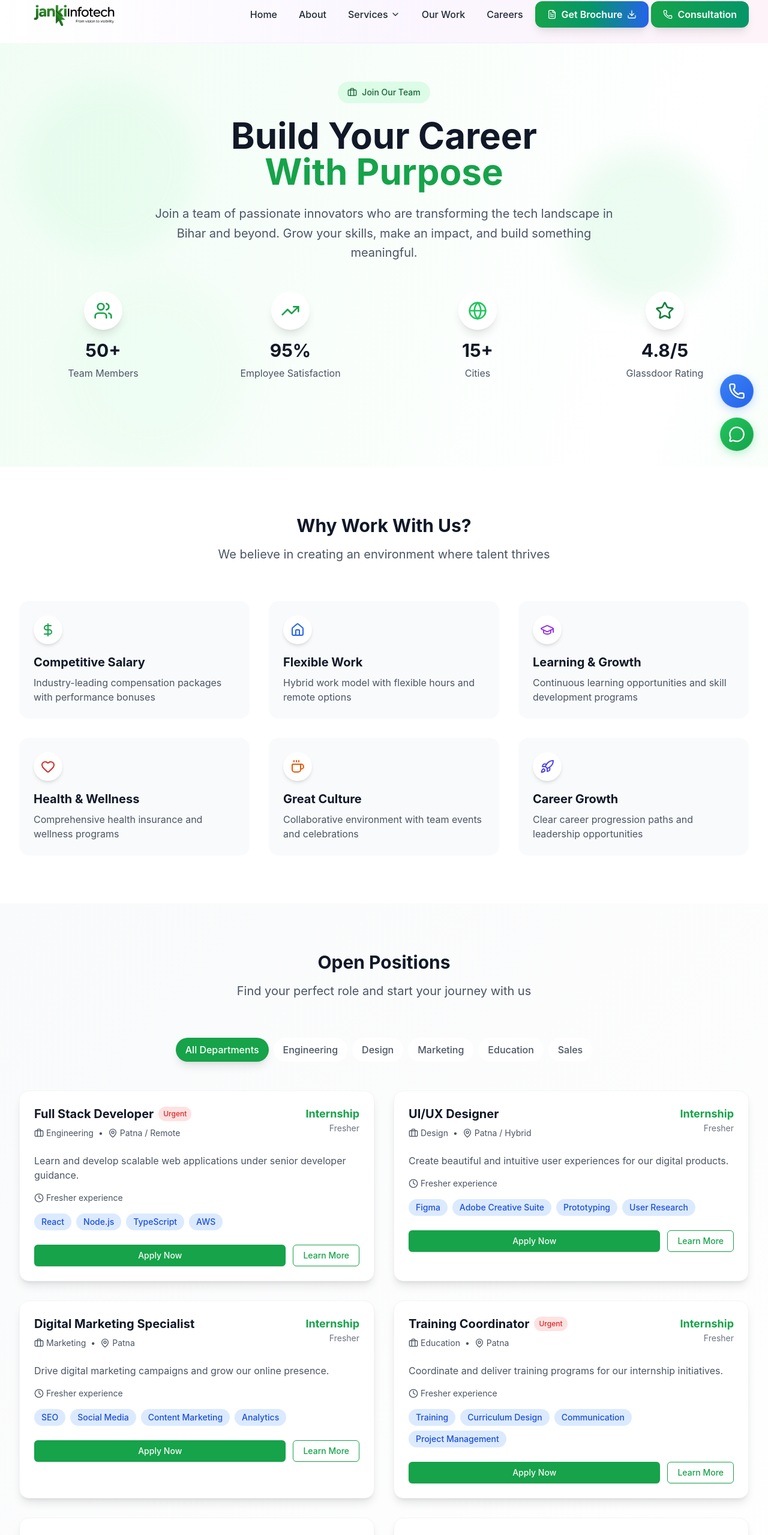
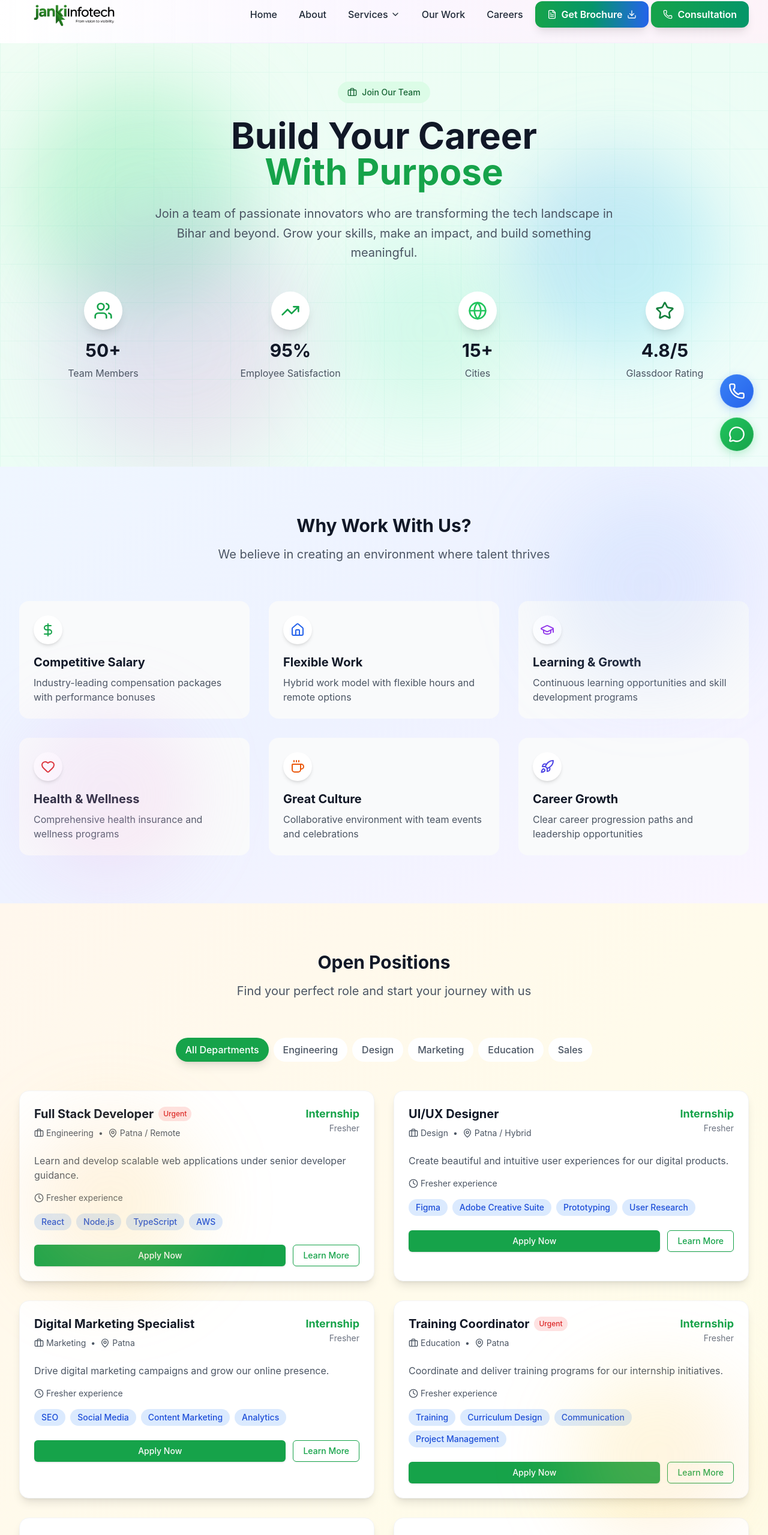
Before and after one commit to kushvardhan/jankiinfotech, a Next.js app: page /careers in a window 1280 px wide. Shown: the part 24-2583 px from the top of the page at 60% size. Built offline with nearby package versions, Linux system fonts and the light colour scheme.

Commit message:
Transformed Careers page

```diff
--- a/src/app/careers/page.tsx
+++ b/src/app/careers/page.tsx
@@ -201,12 +201,18 @@ export default function CareersPage() {
       <Navbar />
       <main className="min-h-screen bg-gradient-to-br from-green-50 via-white to-green-100">
         {/* Hero Section */}
-        <section className="relative py-20 overflow-hidden">
-          {/* Animated Background */}
-          <div className="absolute inset-0 opacity-10">
-            <div className="absolute top-20 left-10 w-72 h-72 bg-green-300 rounded-full mix-blend-multiply filter blur-xl animate-blob"></div>
-            <div className="absolute top-40 right-10 w-72 h-72 bg-green-400 rounded-full mix-blend-multiply filter blur-xl animate-blob animation-delay-2000"></div>
-            <div className="absolute -bottom-8 left-20 w-72 h-72 bg-green-200 rounded-full mix-blend-multiply filter blur-xl animate-blob animation-delay-4000"></div>
+        <section className="relative py-20 overflow-hidden bg-gradient-to-br from-green-50 via-emerald-50 to-teal-50">
+          {/* Enhanced Animated Background */}
+          <div className="absolute inset-0 overflow-hidden pointer-events-none">
+            <div className="absolute top-20 left-10 w-96 h-96 bg-gradient-to-br from-green-400 to-emerald-300 rounded-full mix-blend-multiply filter blur-3xl opacity-30 animate-blob"></div>
+            <div className="absolute top-40 right-10 w-96 h-96 bg-gradient-to-br from-blue-400 to-cyan-300 rounded-full mix-blend-multiply filter blur-3xl opacity-30 animate-blob animation-delay-2000"></div>
+            <div className="absolute -bottom-8 left-20 w-96 h-96 bg-gradient-to-br from-purple-400 to-pink-300 rounded-full mix-blend-multiply filter blur-3xl opacity-25 animate-blob animation-delay-4000"></div>
+            <div className="absolute top-1/2 right-1/3 w-72 h-72 bg-gradient-to-br from-teal-300 to-green-300 rounded-full mix-blend-multiply filter blur-3xl opacity-20 animate-blob animation-delay-6000"></div>
+          </div>
+
+          {/* Grid pattern */}
+          <div className="absolute inset-0 opacity-5">
+            <div className="absolute inset-0 bg-[linear-gradient(to_right,#10b981_1px,transparent_1px),linear-gradient(to_bottom,#10b981_1px,transparent_1px)] bg-[size:4rem_4rem]"></div>
           </div>
 
           <div className="container mx-auto max-w-7xl px-4 sm:px-6 lg:px-8 relative z-10">
@@ -259,7 +265,11 @@ export default function CareersPage() {
         </section>
 
         {/* Benefits Section */}
-        <section className="py-20 bg-white">
+        <section className="py-20 bg-gradient-to-br from-blue-50 via-indigo-50 to-purple-50 relative overflow-hidden">
+          <div className="absolute inset-0 overflow-hidden pointer-events-none">
+            <div className="absolute top-10 right-10 w-80 h-80 bg-gradient-to-br from-blue-300/20 to-indigo-300/20 rounded-full filter blur-3xl animate-blob"></div>
+            <div className="absolute bottom-10 left-10 w-80 h-80 bg-gradient-to-br from-purple-300/20 to-pink-300/20 rounded-full filter blur-3xl animate-blob animation-delay-2000"></div>
+          </div>
           <div className="container mx-auto max-w-7xl px-4 sm:px-6 lg:px-8">
             <div className="text-center mb-16">
               <h2 className="text-3xl font-bold text-gray-900 mb-4">
@@ -290,7 +300,11 @@ export default function CareersPage() {
         </section>
 
         {/* Open Positions */}
-        <section className="py-20 bg-gradient-to-br from-gray-50 to-white">
+        <section className="py-20 bg-gradient-to-br from-orange-50 via-amber-50 to-yellow-50 relative overflow-hidden">
+          <div className="absolute inset-0 overflow-hidden pointer-events-none">
+            <div className="absolute top-1/4 left-10 w-72 h-72 bg-gradient-to-br from-orange-300/20 to-amber-300/20 rounded-full filter blur-3xl"></div>
+            <div className="absolute bottom-1/4 right-10 w-72 h-72 bg-gradient-to-br from-yellow-300/20 to-orange-300/20 rounded-full filter blur-3xl"></div>
+          </div>
           <div className="container mx-auto max-w-7xl px-4 sm:px-6 lg:px-8">
             <div className="text-center mb-16">
               <h2 className="text-3xl font-bold text-gray-900 mb-4">
@@ -409,7 +423,11 @@ export default function CareersPage() {
         </section>
 
         {/* Application Process */}
-        <section className="py-20 bg-white">
+        <section className="py-20 bg-gradient-to-br from-pink-50 via-rose-50 to-red-50 relative overflow-hidden">
+          <div className="absolute inset-0 overflow-hidden pointer-events-none">
+            <div className="absolute top-0 left-1/3 w-80 h-80 bg-gradient-to-br from-pink-300/20 to-rose-300/20 rounded-full filter blur-3xl animate-blob"></div>
+            <div className="absolute bottom-0 right-1/3 w-80 h-80 bg-gradient-to-br from-red-300/20 to-pink-300/20 rounded-full filter blur-3xl animate-blob animation-delay-4000"></div>
+          </div>
           <div className="container mx-auto max-w-7xl px-4 sm:px-6 lg:px-8">
             <div className="text-center mb-16">
               <h2 className="text-3xl font-bold text-gray-900 mb-4">
@@ -488,7 +506,11 @@ export default function CareersPage() {
         </section>
 
         {/* Brochure Download CTA - Careers Themed */}
-        <section className="py-16 bg-white">
+        <section className="py-16 bg-gradient-to-br from-cyan-50 via-teal-50 to-green-50 relative overflow-hidden">
+          <div className="absolute inset-0 overflow-hidden pointer-events-none">
+            <div className="absolute top-10 right-10 w-96 h-96 bg-gradient-to-br from-cyan-300/20 to-teal-300/20 rounded-full filter blur-3xl animate-blob"></div>
+            <div className="absolute bottom-10 left-10 w-96 h-96 bg-gradient-to-br from-green-300/20 to-emerald-300/20 rounded-full filter blur-3xl animate-blob animation-delay-2000"></div>
+          </div>
           <div className="container mx-auto max-w-5xl px-4 sm:px-6 lg:px-8">
             <div className="relative bg-gradient-to-br from-purple-600 via-blue-600 to-green-600 rounded-3xl p-8 md:p-12 overflow-hidden shadow-2xl">
               {/* Animated background pattern */}
```
